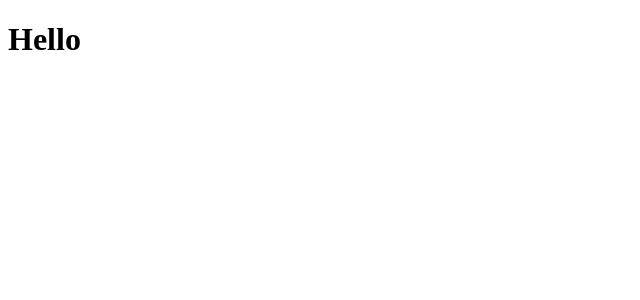
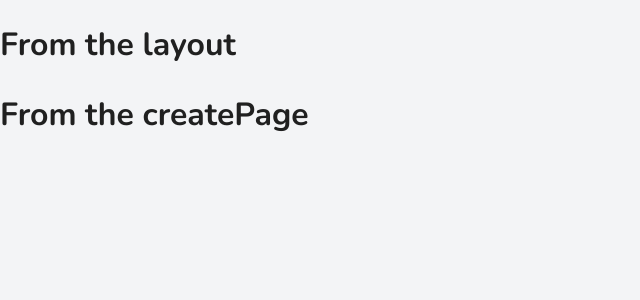
Before and after one commit to the-arcade-01/Sociot, a React (Create React App) app: page /create in a window 1280 px wide. Shown: the top 300 px of the page, without its empty margins (0-640 px from the left). Built offline with nearby package versions, Linux system fonts and the light colour scheme.

Commit message:
routes pages folder dis done

```diff
--- a/package.json
+++ b/package.json
@@ -3,11 +3,17 @@
   "version": "0.1.0",
   "private": true,
   "dependencies": {
+    "@emotion/react": "^11.7.1",
+    "@emotion/styled": "^11.6.0",
+    "@mui/material": "^5.2.8",
     "@testing-library/jest-dom": "^5.16.1",
     "@testing-library/react": "^12.1.2",
     "@testing-library/user-event": "^13.5.0",
+    "json-server": "^0.17.0",
     "react": "^17.0.2",
     "react-dom": "^17.0.2",
+    "react-icons": "^4.3.1",
+    "react-router-dom": "^6.2.1",
     "react-scripts": "5.0.0",
     "web-vitals": "^2.1.3"
   },
--- a/public/index.html
+++ b/public/index.html
@@ -7,7 +7,7 @@
     <meta name="theme-color" content="#000000" />
     <meta
       name="description"
-      content="Web site created using create-react-app"
+      content="Social Media App created by Aashish Koshti"
     />
     <!-- <link rel="apple-touch-icon" href="%PUBLIC_URL%/logo192.png" /> -->
     <!--
@@ -24,6 +24,12 @@
       work correctly both with client-side routing and a non-root public URL.
       Learn how to configure a non-root public URL by running `npm run build`.
     -->
+    <link rel="preconnect" href="https://fonts.googleapis.com" />
+    <link rel="preconnect" href="https://fonts.gstatic.com" crossorigin />
+    <link
+      href="https://fonts.googleapis.com/css2?family=Nunito:wght@300;400;500;600;700&display=swap"
+      rel="stylesheet"
+    />
     <title>Sociot | Social Media App</title>
   </head>
   <body>
--- a/src/App.js
+++ b/src/App.js
@@ -1,11 +1,39 @@
-import React from 'react'
+import React from "react";
+import { BrowserRouter as Router, Routes, Route } from "react-router-dom";
+
+import { createTheme, ThemeProvider } from "@mui/material";
+import CssBaseline from "@mui/material/CssBaseline";
+
+import Layout from "./components/Layout";
+import CreatePage from "./pages/CreatePage";
+import HomePage from "./pages/HomePage";
+
+const theme = createTheme({
+  shadows: Array(25).fill("none"),
+  typography: {
+    fontFamily: "Nunito",
+  },
+  palette: {
+    background: {
+      default: "hsl(220, 16%, 96%)",
+    },
+  },
+});
 
 const App = () => {
   return (
-    <div>
-      <h1>Hello</h1>
-    </div>
-  )
-}
+    <ThemeProvider theme={theme}>
+      <CssBaseline />
+      <Router>
+        <Layout>
+          <Routes>
+            <Route path="/" element={<HomePage />} />
+            <Route path="/create" element={<CreatePage />} />
+          </Routes>
+        </Layout>
+      </Router>
+    </ThemeProvider>
+  );
+};
 
-export default App
+export default App;
--- /dev/null
+++ b/src/components/Layout.js
@@ -0,0 +1,12 @@
+import React from "react";
+
+const Layout = ({ children }) => {
+  return (
+    <div>
+      <h1>From the layout</h1>
+      {children}
+    </div>
+  );
+};
+
+export default Layout;
--- /dev/null
+++ b/src/pages/CreatePage.js
@@ -0,0 +1,11 @@
+import React from "react";
+
+const createPage = () => {
+  return (
+    <div>
+      <h1>From the createPage</h1>
+    </div>
+  );
+};
+
+export default createPage;
--- /dev/null
+++ b/src/pages/HomePage.js
@@ -0,0 +1,11 @@
+import React from "react";
+
+const HomePage = () => {
+  return (
+    <div>
+      <h1>From the home page</h1>
+    </div>
+  );
+};
+
+export default HomePage;
```
Also changed, not shown: 1 other file (tests, documents, lock files or other folders).
